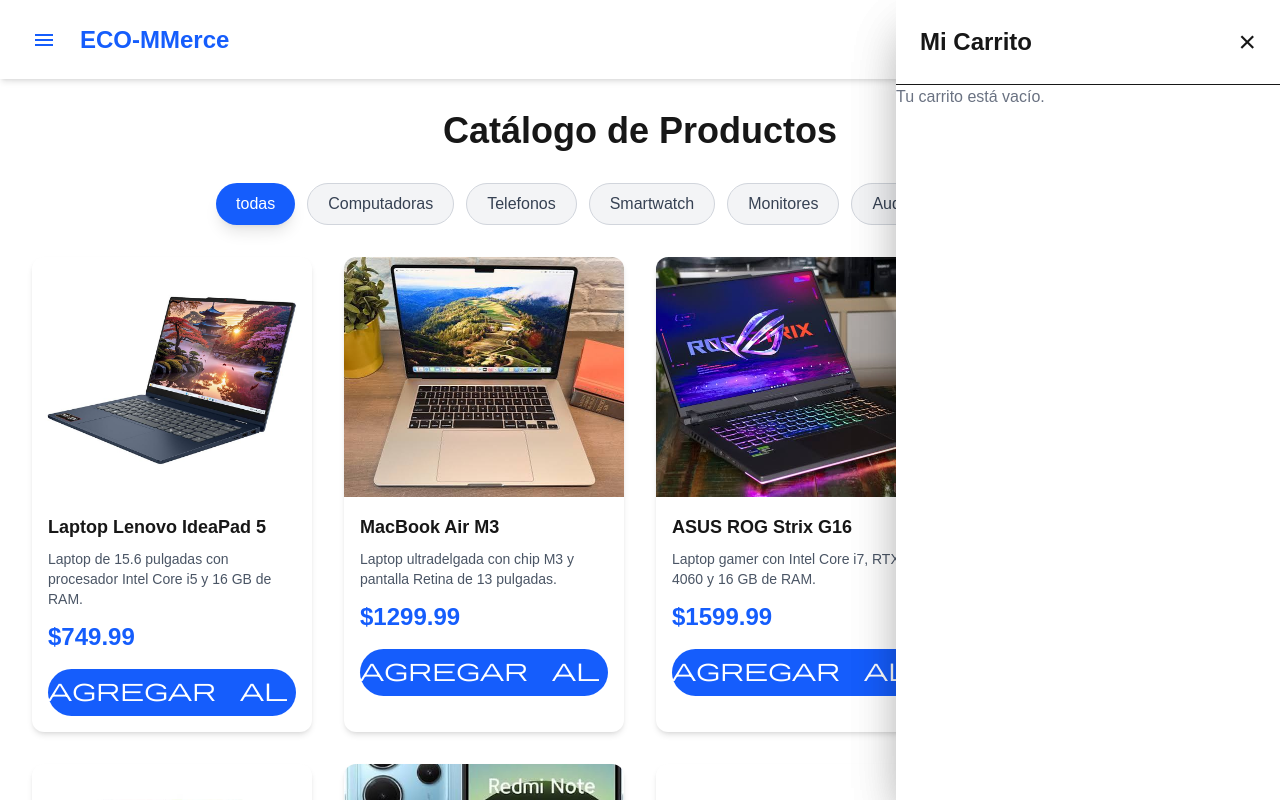
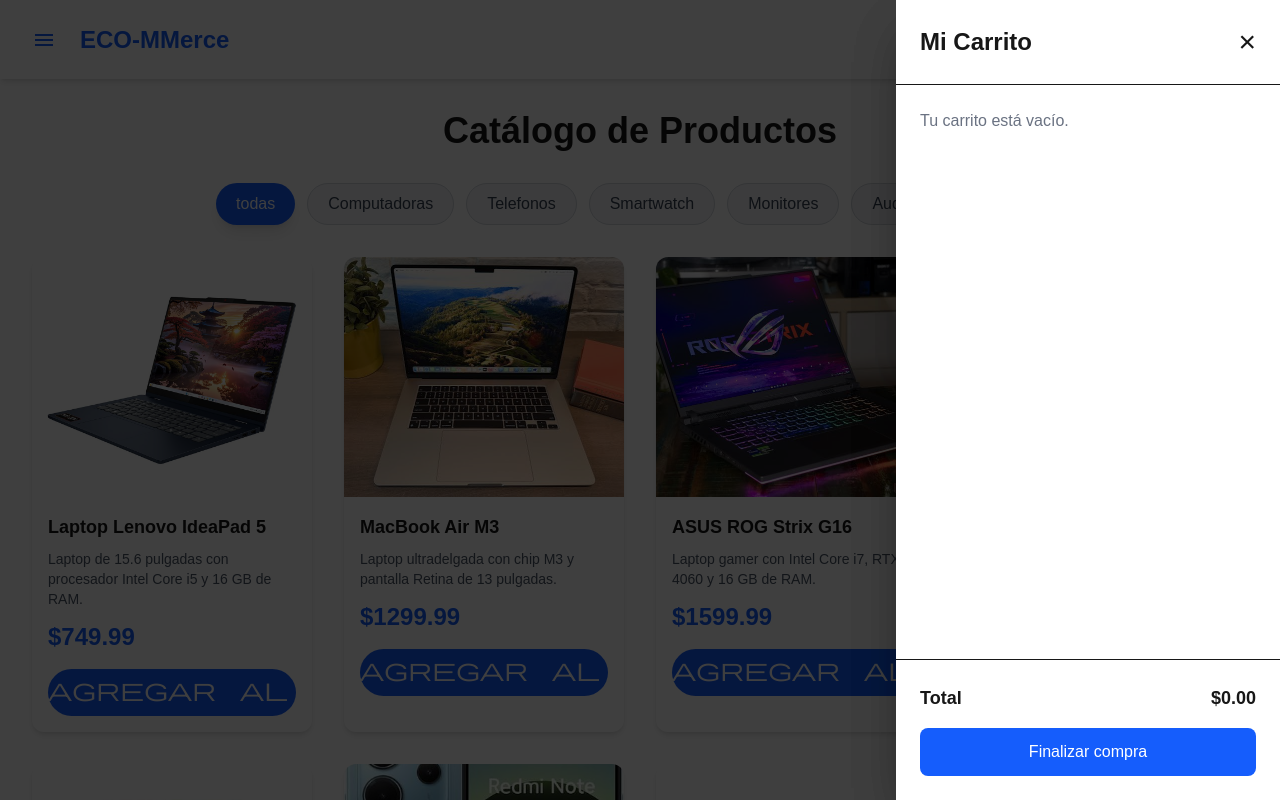
Before and after one commit to CM222471/ecommerce, a Next.js app: page / in a window 1280 px wide. Both pictures are taken after a click on the button "shopping_cart". Shown: the top 800 px of the page. Built offline with nearby package versions, Linux system fonts and the light colour scheme.

Commit message:
agregar funciones del carrito

```diff
--- a/src/components/CartDrawer.tsx
+++ b/src/components/CartDrawer.tsx
@@ -7,6 +7,7 @@
     incrementarCantidad,
     disminuirCantidad,
     eliminarProducto,
+    vaciarCarrito
 } from "../redux/slices/CarritoSlice";
 
 interface CartDrawerProps {
@@ -16,13 +17,38 @@
 
 export default function CartDrawer({isOpen, onClose,}: CartDrawerProps) {
 const carrito = useSelector( (state: RootState)=> state.cart.carrito)
-    if (!isOpen) return null;
+const total = carrito.reduce( (acumulador, producto) => acumulador + producto.precio * producto.cantidad, 0);
 const dispatch = useDispatch();
+const handleVaciarCarrito = () => {
+
+    const confirmar = window.confirm("¿Esta seguro de vaciar el carrito?");
+    if (!confirmar) return; dispatch(vaciarCarrito());};
+
     return (
-            <aside className="fixed top-0 right-0 h-screen w-96 bg-white shadow-2xl z-50 flex flex-col">
-              <div className="flex justify-between items-center p-6 border-b">
-                <h2 className="text-2xl font-bold">Mi Carrito</h2>
+    <>
+        {/* Fondo oscuro */}
+        <div
+            onClick={onClose}
+            className={`fixed inset-0 bg-black/50 z-40 transition-opacity duration-300 ${
+                isOpen ? "opacity-100 visible" : "opacity-0 invisible"
+            }`}
+        />
 
+        {/* Drawer */}
+        <aside
+            className={`fixed top-0 right-0 h-full w-96 bg-white shadow-2xl z-50
+            transition-transform duration-300 flex flex-col ${
+                isOpen ? "translate-x-0" : "translate-x-full"
+            }`}
+        >
+            {/* Encabezado */}
+            <div className="p-6 border-b">
+
+    <div className="flex justify-between items-center">
+
+        <h2 className="text-2xl font-bold">
+            Mi Carrito
+        </h2>
 
         <button
             onClick={onClose}
@@ -33,23 +59,32 @@
 
     </div>
 
+    {carrito.length > 0 && (
+
+        <button
+            onClick={handleVaciarCarrito}
+            className="mt-4 text-red-600 hover:text-red-700 text-sm font-semibold"
+        >
+            Vaciar carrito
+        </button>
+
+    )}
+
+</div>
+
+            {/* Productos */}
+            <div className="flex-1 overflow-y-auto p-6">
                 {carrito.length === 0 ? (
-
                     <p className="text-gray-500">
                         Tu carrito está vacío.
                     </p>
-
                 ) : (
-
-    <div className="flex-1 overflow-y-auto p-6">
-
+                    <div className="space-y-4">
                         {carrito.map((producto) => (
-
                             <div
                                 key={producto.id}
                                 className="flex gap-4 border-b pb-4"
                             >
-
                                 <Image
                                     src={producto.imagen}
                                     alt={producto.nombre}
@@ -59,7 +94,6 @@
                                 />
 
                                 <div className="flex-1">
-
                                     <h3 className="font-semibold">
                                         {producto.nombre}
                                     </h3>
@@ -68,56 +102,68 @@
                                         ${producto.precio}
                                     </p>
 
-                    <div className="flex items-center justify-between mt-4">
-
+                                    <div className="flex items-center justify-between mt-3">
                                         <div className="flex items-center gap-3">
-
                                             <button
-            onClick={() => dispatch(disminuirCantidad(producto.id))}
+                                                onClick={() =>
+                                                    dispatch(
+                                                        disminuirCantidad(producto.id)
+                                                    )
+                                                }
                                                 className="w-8 h-8 rounded-full bg-gray-200 hover:bg-gray-300"
                                             >
                                                 -
                                             </button>
 
                                             <span className="font-semibold">
-
                                                 {producto.cantidad}
-
                                             </span>
 
                                             <button
-            onClick={() => dispatch(incrementarCantidad(producto.id))}
+                                                onClick={() =>
+                                                    dispatch(
+                                                        incrementarCantidad(producto.id)
+                                                    )
+                                                }
                                                 className="w-8 h-8 rounded-full bg-blue-600 text-white hover:bg-blue-700"
                                             >
                                                 +
                                             </button>
-
                                         </div>
 
                                         <button
-        onClick={() => dispatch(eliminarProducto(producto.id))}
+                                            onClick={() =>
+                                                dispatch(
+                                                    eliminarProducto(producto.id)
+                                                )
+                                            }
                                             className="text-red-600 hover:text-red-700"
                                         >
                                             🗑️
                                         </button>
-
                                     </div>
-                    <p className="text-sm">
-                        Total por Producto: ${producto.cantidad * producto.precio}
-                    </p>
-
+                                </div>
+                            </div>
+                        ))}
+                    </div>
+                )}
             </div>
 
+            {/* Footer */}
+            <div className="border-t p-6">
+                <div className="flex justify-between text-lg font-bold">
+                    <span>Total</span>
+                    <span>${total.toFixed(2)}</span>
                 </div>
 
-        ))}
-
+                <button
+                    className="mt-4 w-full bg-blue-600 text-white py-3 rounded-lg hover:bg-blue-700 transition"
+                >
+                    Finalizar compra
+                </button>
             </div>
-
-)}
-
         </aside>
-
+    </>
 );
 
 }
--- a/src/redux/slices/CarritoSlice.ts
+++ b/src/redux/slices/CarritoSlice.ts
@@ -33,7 +33,9 @@
         if (producto && producto.cantidad > 1) {producto.cantidad--;}},
 
         eliminarProducto: (state, action: PayloadAction<number>) => {
-        state.carrito = state.carrito.filter(articulo => articulo.id !== action.payload);}
+        state.carrito = state.carrito.filter(articulo => articulo.id !== action.payload);},
+
+        vaciarCarrito: (state) => {state.carrito = [];}
     }
 })
 
@@ -42,5 +44,6 @@
     incrementarCantidad,
     disminuirCantidad,
     eliminarProducto,
+    vaciarCarrito
 } = CarritoSlice.actions;
 export default CarritoSlice.reducer;
```
Lines whose indentation alone changed are shown as unchanged.
